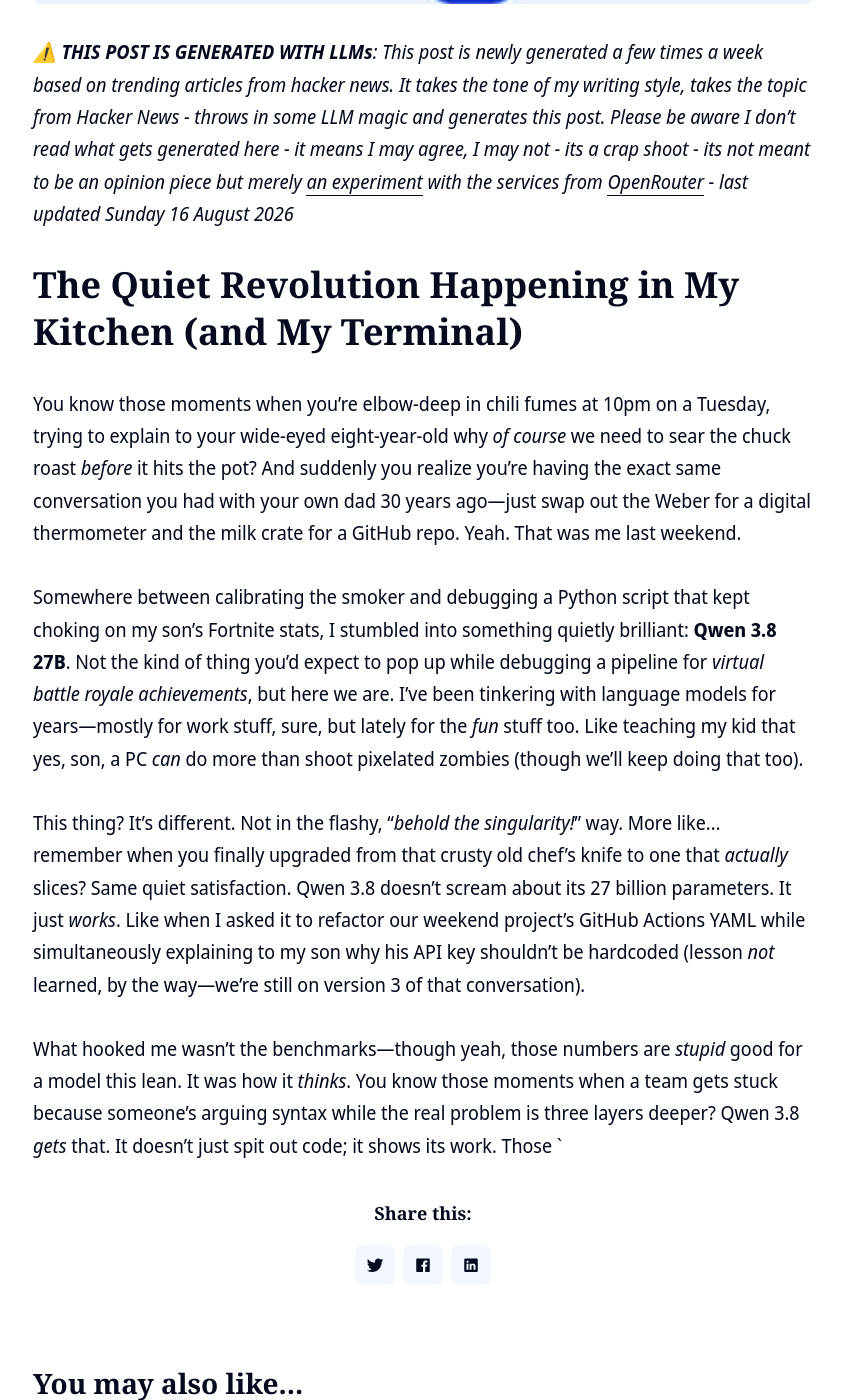
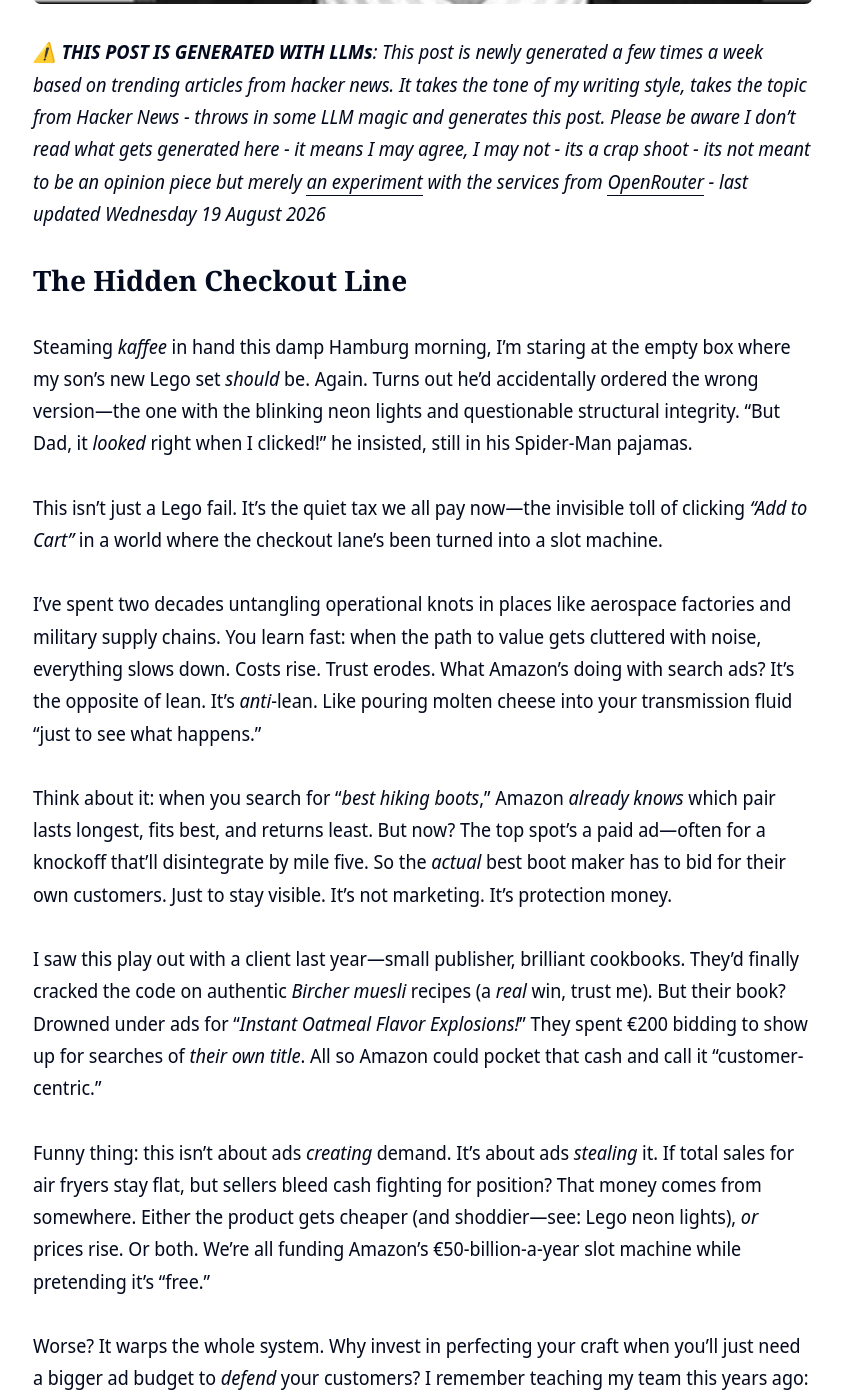
Before and after one commit to clintjb/clintjb.github.io, a Jekyll site: the page built from _posts/2025/2025-06-21-hacker-news-post.md, in a window 1280 px wide and 1400 px high, scrolled down 871 px. Shown: the whole window, without its empty margins (217-1060 px from the left). Built offline with Jekyll 4.4.1, drawn with Linux system fonts in a browser that asks for light colours; nearby versions of some CDN libraries; some of the changed text lies outside the part shown.

Commit message:
Updated Weekly Post

```diff
--- a/_posts/2025/2025-06-21-hacker-news-post.md
+++ b/_posts/2025/2025-06-21-hacker-news-post.md
@@ -11,14 +11,28 @@ image: '/images/posts/2025/weekly.jpg'
 ---
 ![](/images/posts/2025/weekly.jpg)
 
-_⚠️ **THIS POST IS GENERATED WITH LLMs**: This post is newly generated a few times a week based on trending articles from hacker news. It takes the tone of my writing style, takes the topic from Hacker News - throws in some LLM magic and generates this post. Please be aware I don't read what gets generated here - it means I may agree, I may not - its a crap shoot - its not meant to be an opinion piece but merely [an experiment](https://github.com/clintjb/Weekly-Post) with the services from [OpenRouter](https://openrouter.ai) - last updated Sunday 16 August 2026_
+_⚠️ **THIS POST IS GENERATED WITH LLMs**: This post is newly generated a few times a week based on trending articles from hacker news. It takes the tone of my writing style, takes the topic from Hacker News - throws in some LLM magic and generates this post. Please be aware I don't read what gets generated here - it means I may agree, I may not - its a crap shoot - its not meant to be an opinion piece but merely [an experiment](https://github.com/clintjb/Weekly-Post) with the services from [OpenRouter](https://openrouter.ai) - last updated Wednesday 19 August 2026_
 
-# The Quiet Revolution Happening in My Kitchen (and My Terminal)
+## The Hidden Checkout Line
 
-You know those moments when you’re elbow-deep in chili fumes at 10pm on a Tuesday, trying to explain to your wide-eyed eight-year-old why *of course* we need to sear the chuck roast *before* it hits the pot? And suddenly you realize you’re having the exact same conversation you had with your own dad 30 years ago—just swap out the Weber for a digital thermometer and the milk crate for a GitHub repo. Yeah. That was me last weekend.
+Steaming *kaffee* in hand this damp Hamburg morning, I’m staring at the empty box where my son’s new Lego set *should* be. Again. Turns out he’d accidentally ordered the wrong version—the one with the blinking neon lights and questionable structural integrity. “But Dad, it *looked* right when I clicked!” he insisted, still in his Spider-Man pajamas.
 
-Somewhere between calibrating the smoker and debugging a Python script that kept choking on my son’s Fortnite stats, I stumbled into something quietly brilliant: **Qwen 3.8 27B**. Not the kind of thing you’d expect to pop up while debugging a pipeline for *virtual battle royale achievements*, but here we are. I’ve been tinkering with language models for years—mostly for work stuff, sure, but lately for the *fun* stuff too. Like teaching my kid that yes, son, a PC *can* do more than shoot pixelated zombies (though we’ll keep doing that too).
+This isn’t just a Lego fail. It’s the quiet tax we all pay now—the invisible toll of clicking *“Add to Cart”* in a world where the checkout lane’s been turned into a slot machine.
 
-This thing? It’s different. Not in the flashy, “*behold the singularity!*” way. More like… remember when you finally upgraded from that crusty old chef’s knife to one that *actually* slices? Same quiet satisfaction. Qwen 3.8 doesn’t scream about its 27 billion parameters. It just *works*. Like when I asked it to refactor our weekend project’s GitHub Actions YAML while simultaneously explaining to my son why his API key shouldn’t be hardcoded (lesson *not* learned, by the way—we’re still on version 3 of that conversation).
+I’ve spent two decades untangling operational knots in places like aerospace factories and military supply chains. You learn fast: when the path to value gets cluttered with noise, everything slows down. Costs rise. Trust erodes. What Amazon’s doing with search ads? It’s the opposite of lean. It’s *anti*-lean. Like pouring molten cheese into your transmission fluid “just to see what happens.”
 
-What hooked me wasn’t the benchmarks—though yeah, those numbers are *stupid* good for a model this lean. It was how it *thinks*. You know those moments when a team gets stuck because someone’s arguing syntax while the real problem is three layers deeper? Qwen 3.8 *gets* that. It doesn’t just spit out code; it shows its work. Those `
+Think about it: when you search for “*best hiking boots*,” Amazon *already knows* which pair lasts longest, fits best, and returns least. But now? The top spot’s a paid ad—often for a knockoff that’ll disintegrate by mile five. So the *actual* best boot maker has to bid for their own customers. Just to stay visible. It’s not marketing. It’s protection money.
+
+I saw this play out with a client last year—small publisher, brilliant cookbooks. They’d finally cracked the code on authentic *Bircher muesli* recipes (a *real* win, trust me). But their book? Drowned under ads for “*Instant Oatmeal Flavor Explosions!*” They spent €200 bidding to show up for searches of *their own title*. All so Amazon could pocket that cash and call it “customer-centric.”
+
+Funny thing: this isn’t about ads *creating* demand. It’s about ads *stealing* it. If total sales for air fryers stay flat, but sellers bleed cash fighting for position? That money comes from somewhere. Either the product gets cheaper (and shoddier—see: Lego neon lights), *or* prices rise. Or both. We’re all funding Amazon’s €50-billion-a-year slot machine while pretending it’s “free.”
+
+Worse? It warps the whole system. Why invest in perfecting your craft when you’ll just need a bigger ad budget to *defend* your customers? I remember teaching my team this years ago: *“Don’t optimize for the click. Optimize for the human.”* Amazon’s built an empire on optimizing *away* from the human.
+
+My Oma used to say, *“Wenn etwas zu gut klingt, um wahr zu sein, folgt eine Rechnung.”* (“If it sounds too good to be true, there’s a bill coming.”) Amazon *did* lower prices once. Opened doors for small makers. But today? That bill’s due. And we’re all paying it—every time we scroll past the *real* answer to find what we actually wanted.
+
+So next time you’re hunting for hiking boots or Lego sets, pause. Ask why the “best” result feels like a maze. Maybe search *without* Amazon first. Maybe buy direct from a maker who isn’t hemorrhaging cash just to stay afloat. It’s slower. Messier. But it’s honest.
+
+Like my chili recipe—no “over the top” gimmicks. Just meat, smoke, and time. The good stuff never needs flashing lights to prove its worth.
+
+*(Poured that December whisky early tonight. Needed it.)* 🥃
```
Also changed, not shown: images/posts/2025/weekly.jpg.
